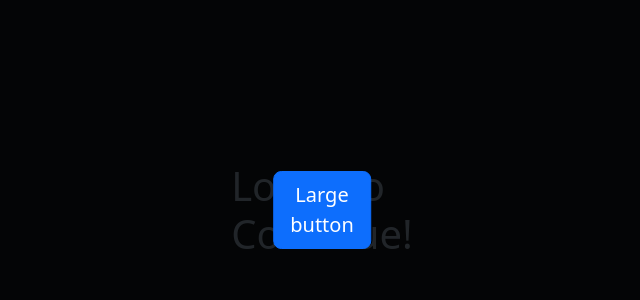
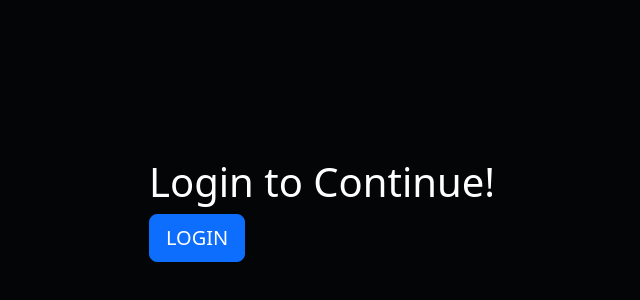
Before and after one commit to Not-7Myself/CodeWatch, a website: page CodeWatch/frontend/login.html in a window 1280 px wide. Shown: the part 190-490 px from the top of the page, without its empty margins (318-958 px from the left). Drawn offline with nearby package versions, Linux system fonts and the light colour scheme.

Commit message:
yayayefydsfsdfdgbsfdjfvhdv

```diff
--- a/CodeWatch/frontend/login.html
+++ b/CodeWatch/frontend/login.html
@@ -16,11 +16,11 @@
   <body style="background: #040506">
     <main class="d-flex flex-nowrap">
         <div class="ldata position-absolute top-50 start-50 translate-middle">
-            <div class="h1 position-absolute top-0 start-50 translate-middle">
+            <div class="h1" style="color: white">
                 Login to Continue!
             </div>
-           <div class="logbtn position-absolute top-100 start-50 translate-middle">
-            <button type="button" class="btn btn-primary btn-lg">Large button</button>
+           <div class="logbtn">
+            <button type="button" class="btn btn-primary btn-lg">LOGIN</button>
            </div>
 
         </div>
```
Also changed, not shown: 1 other file.
